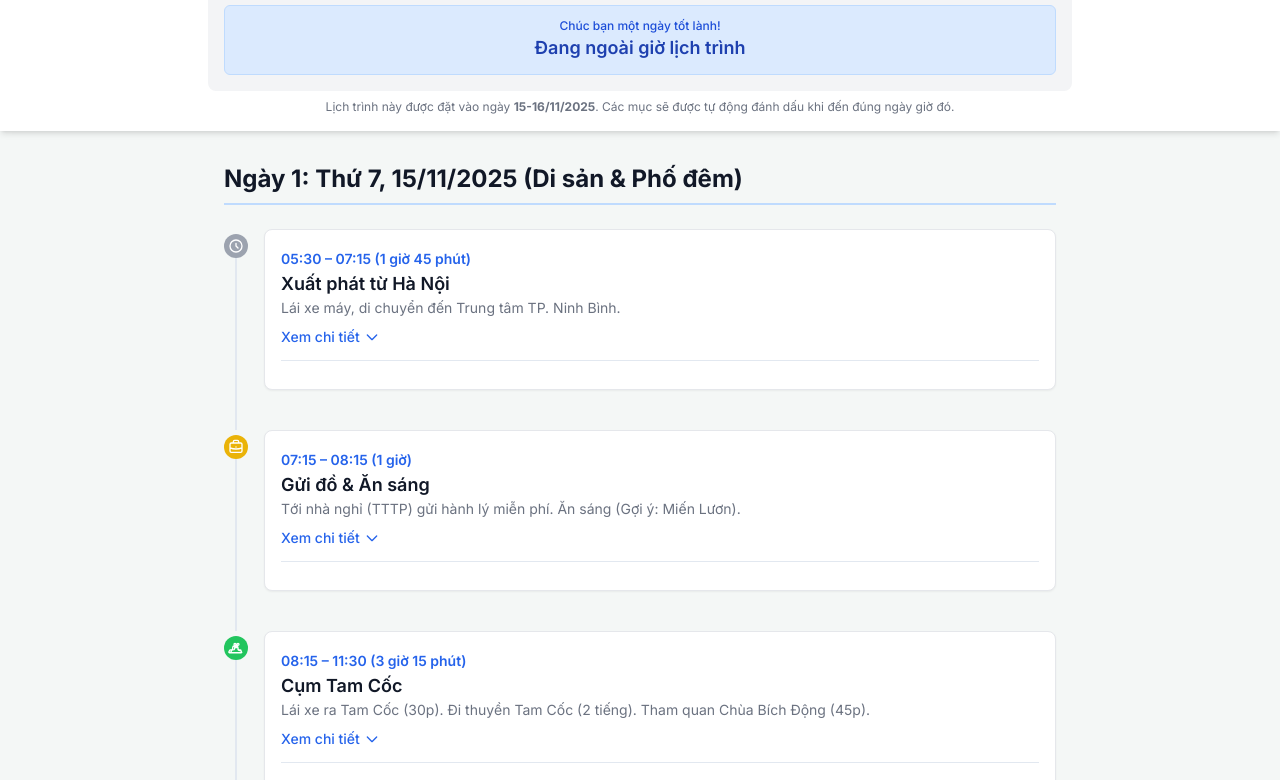
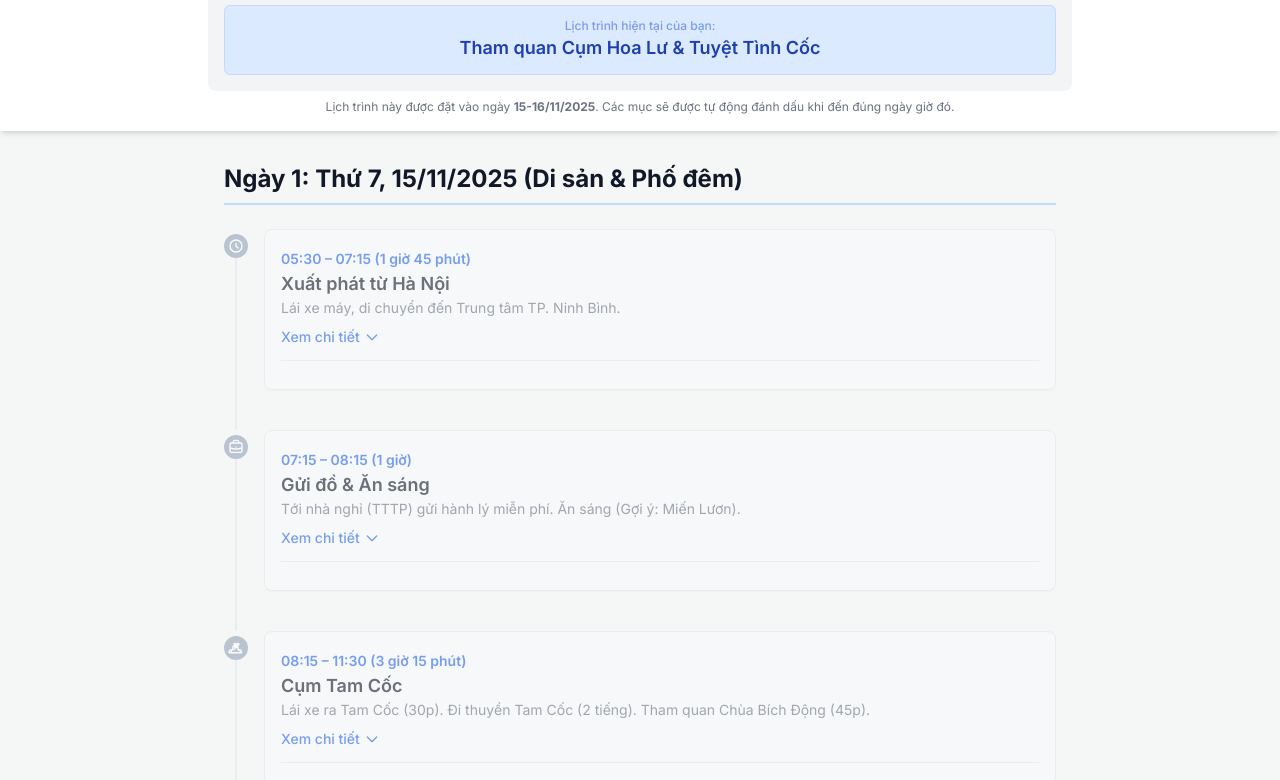
Before and after one commit to Hieu-iceTea/live-preview, a plain HTML site: page NinhBinhTrip202510/index.html in a window 1280 px wide. Shown: the part 191-971 px from the top of the page. Drawn offline with nearby package versions, Linux system fonts and the light colour scheme.

Commit message:
demo: NinhBinhTrip202510

```diff
--- a/NinhBinhTrip202510/index.html
+++ b/NinhBinhTrip202510/index.html
@@ -820,7 +820,7 @@
         // Lấy thời gian hiện tại
         const now = new Date();
         // now.setHours(15, 10, 56)
-        // now.setFullYear(2025, 10, 15)
+        now.setFullYear(2025, 10, 15)
 
         // Cập nhật đồng hồ
         const clockElement = document.getElementById('clock');
```
